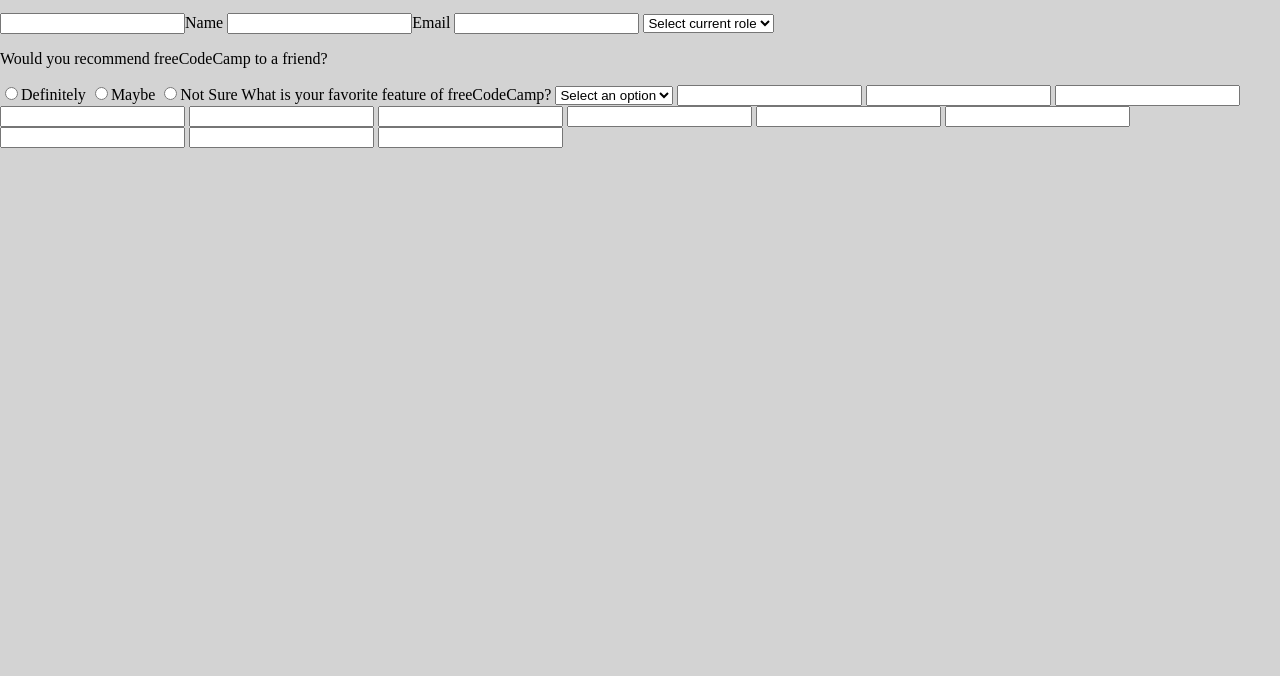
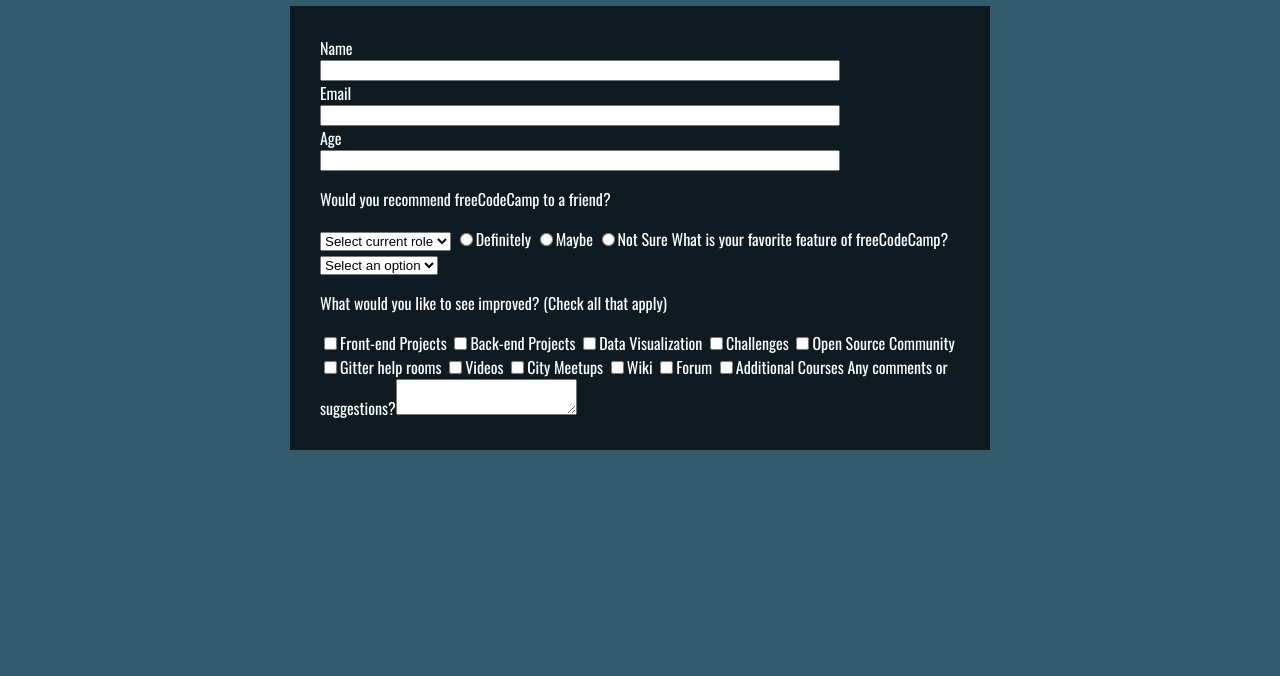
Before and after one commit to AlyssonPsilva/projects-freecodecamp, a plain HTML site: page Survey-Form/index.html in a window 1280 px wide. Shown: the part 124-800 px from the top of the page. Drawn offline with nearby package versions, Linux system fonts and the light colour scheme; files that its build step writes are made by us from their sources.

Commit message:
HTML finalizado e CSS iniciado

```diff
--- a/Survey-Form/index.html
+++ b/Survey-Form/index.html
@@ -4,6 +4,9 @@
 	<meta charset="UTF-8">
 	<meta name="viewport" content="width=device-width, initial-scale=1.0">
 	<link rel="stylesheet" type="text/css" href="styles.css">
+	<link rel="preconnect" href="https://fonts.googleapis.com">
+	<link rel="preconnect" href="https://fonts.gstatic.com" crossorigin>
+	<link href="https://fonts.googleapis.com/css2?family=Oswald:wght@200;300;400;500;700&display=swap" rel="stylesheet">
 	<title>FreeCodeCamp -- Survey form</title>
 </head>
 <body>
@@ -13,28 +16,29 @@
 	</header>
 	<main> <!--some parts of this code can be not semantically right because of Free Code Camp exigency-->
 		<form  id="survey-form"action="#">
-			<label id="name-label"for="name"><input id="name" type="text" required>Name</label>
-			<label id="email-label" for="email"><input id="email"type="email" required>Email</label>
-			<label for="number-label"><input id="number" type="number"></label>
+			<label id="name-label"for="name">Name<input id="name" type="text" required></label>
+			<label id="email-label" for="email">Email<input id="email"type="email" required></label>
+			<label for="number-label">Age<input id="number" type="number"></label>
+			<p>Would you recommend freeCodeCamp to a friend?</p>
 			<label for="dropdown"><select name="" id="">><option id="dropdown" value="Select current role">Select current role</option></select></label>
-			<p>Would you recommend freeCodeCamp to a friend?</p>
 			<label for="recommend-definitely"><input type="radio" id="recommend-definitely"name="recommend"value="definitely">Definitely</label>
 			<label for="recommend-maybe"><input type="radio" id="recommend-maybe"name="recommend"value="maybe">Maybe</label>
 			<label for="recommend-notsure"><input type="radio"  id="recommend-notsure"name="recommend"value="notsure">Not Sure</label>
-			<label for="">What is your favorite feature of freeCodeCamp? <select name="" id="">
-			<option value="selectoption"> Select an option</option></select> </label>
-			<label for=""><input type="text"></label>
-			<label for=""><input type="text"></label>
-			<label for=""><input type="text"></label>
-			<label for=""><input type="text"></label>
-			<label for=""><input type="text"></label>
-			<label for=""><input type="text"></label>
-			<label for=""><input type="text"></label>
-			<label for=""><input type="text"></label>
-			<label for=""><input type="text"></label>
-			<label for=""><input type="text"></label>
-			<label for=""><input type="text"></label>
-			<label for=""><input type="text"></label>
+			<label for="select-option">What is your favorite feature of freeCodeCamp? <select name="" id="">
+			<option value="selectoption" id="select-option"> Select an option</option></select> </label>
+			<p>What would you like to see improved? (Check all that apply)</p>
+			<label for="checkbox-1"><input type="checkbox" id="checkbox-1">Front-end Projects</label>
+			<label for="checkbox-2"><input type="checkbox" id="checkbox-2">Back-end Projects</label>
+			<label for="checkbox-3"><input type="checkbox" id="checkbox-3">Data Visualization</label>
+			<label for="checkbox-4"><input type="checkbox" id="checkbox-4">Challenges</label>
+			<label for="checkbox-5"><input type="checkbox" id="checkbox-5">Open Source Community</label>
+			<label for="checkbox-6"><input type="checkbox" id="checkbox-6">Gitter help rooms</label>
+			<label for="checkbox-7"><input type="checkbox" id="checkbox-7">Videos</label>
+			<label for="checkbox-8"><input type="checkbox" id="checkbox-8">City Meetups</label>
+			<label for="checkbox-9"><input type="checkbox" id="checkbox-9">Wiki</label>
+			<label for="checkbox-10"><input type="checkbox" id="checkbox-10">Forum</label>
+			<label for="checkbox-11"><input type="checkbox" id="checkbox-11">Additional Courses</label>
+			<label for="textarea">Any comments or suggestions?<textarea id="textarea"></textarea></label>
 		</form>
 	</main>
 
--- /dev/null
+++ b/survey-form/styles.css
@@ -0,0 +1,32 @@
+body{
+	padding: 0;
+	margin: 0;
+	width: 100%;
+	height: 100%;
+	box-sizing: border-box;
+	background-color: rgba(0, 50, 70, 0.8);
+	font-family: 'Oswald', sans-serif;
+}
+header{
+	text-align: center;
+	color: white;
+	font-weight: 700;
+
+}
+main{
+	margin: auto;
+	display: flex;
+	flex-direction: column;
+	width: 50%;
+	background-color: rgba(1, 1, 1, 0.7);
+	color: white;
+	padding: 30px;
+}
+#name-label, #email-label, #number-label{
+	display: block;
+	width: auto;
+}
+#name, #number, #email{
+	display: block;
+	width: 80%;
+}
```
